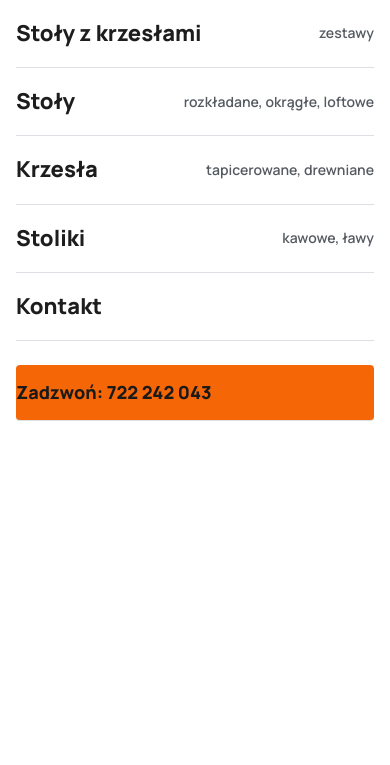
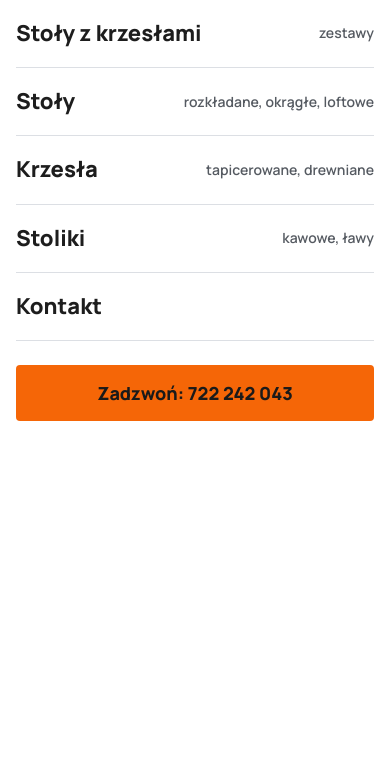
Before and after one commit to Disaster26/mebllegro-koncepcja, a plain HTML site: page index.html in a window 390 px wide. Both pictures are taken after a click on the button 350 px from the left and 31 px from the top of the page. Shown: the part 76-841 px from the top of the page. Drawn offline with Linux system fonts and the light colour scheme.

Commit message:
Menu mobilne

```diff
--- a/index.html
+++ b/index.html
@@ -56,7 +56,7 @@ p{margin:0}
 .mob.on{display:block}
 .mob a{display:flex;justify-content:space-between;align-items:center;text-decoration:none;font-weight:800;font-size:22px;padding:16px 0;border-bottom:1px solid var(--line)}
 .mob a small{font-weight:600;font-size:14px;color:var(--mut)}
-.mob .btn{margin-top:24px;width:100%;font-size:18px}
+.mob a.btn{margin-top:24px;width:100%;font-size:18px;justify-content:center;border:0}
 
 /* hero */
 .hero{position:relative;min-height:calc(100svh - var(--hh));display:flex;flex-direction:column;justify-content:flex-end;color:#fff;background:#231f1c;overflow:hidden}
```
